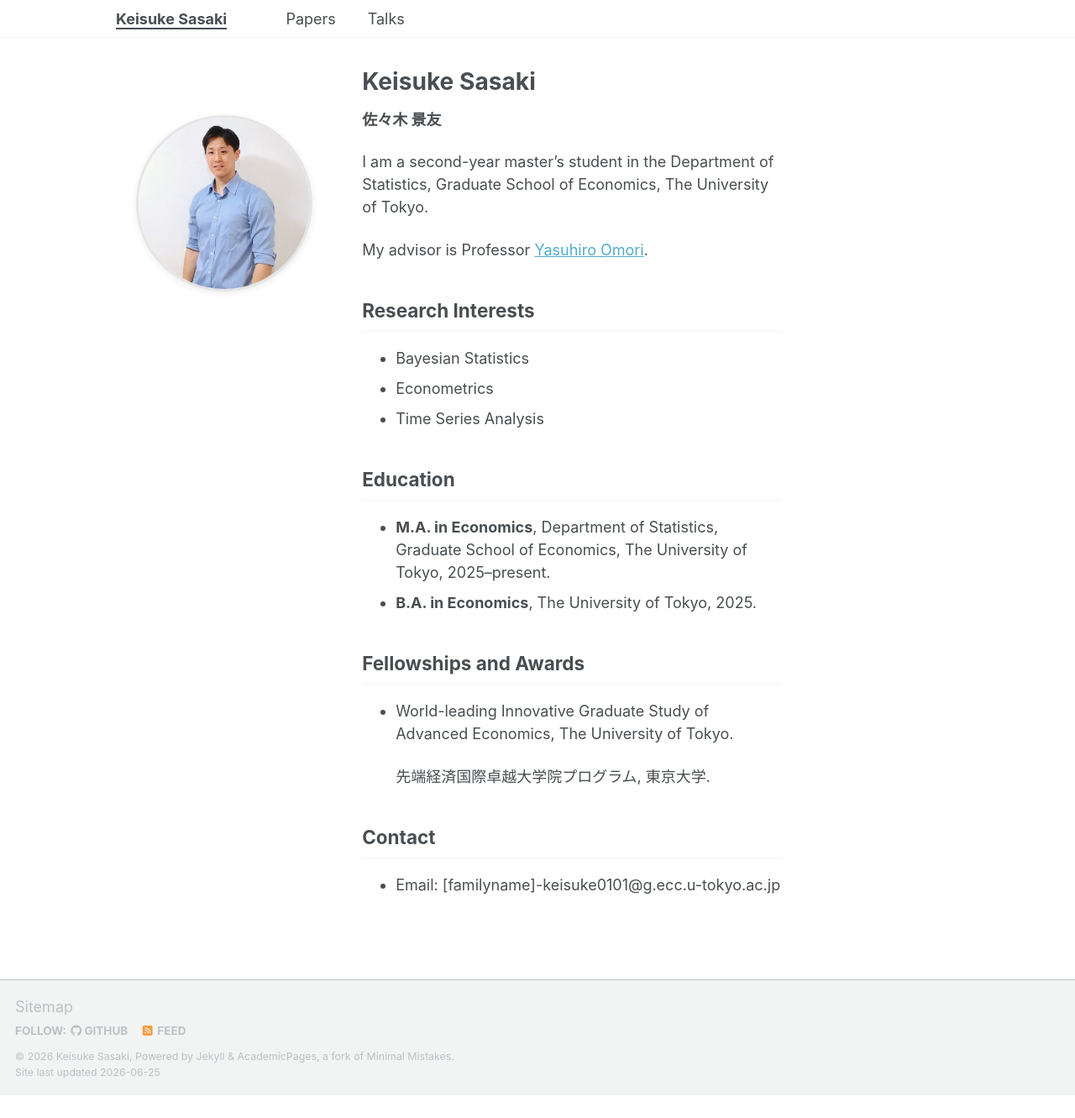
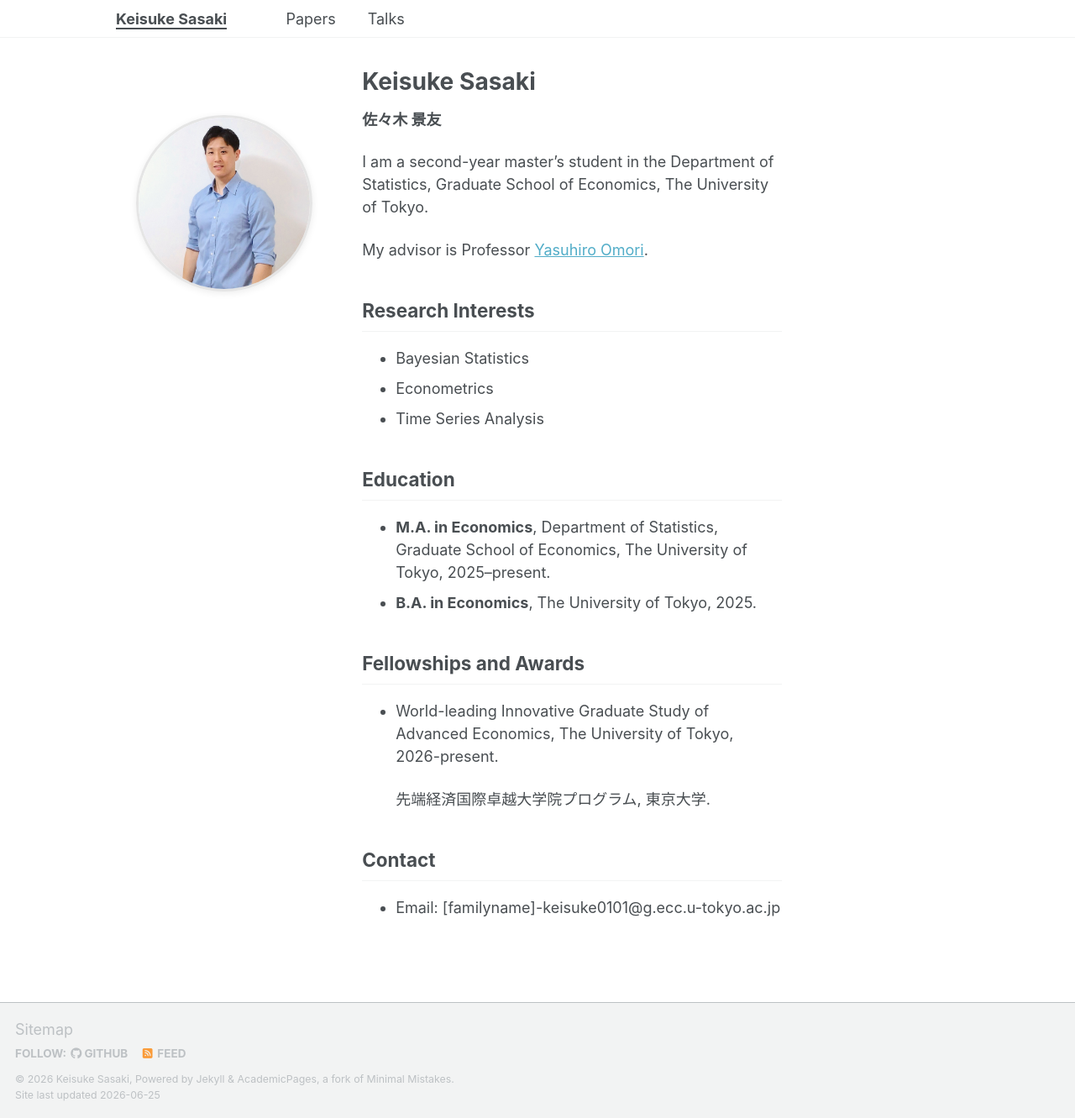
Before and after one commit to ksasaki-stats/ksasaki-stats.github.io, a Jekyll site: the page built from _pages/about.md, in a window 1280 px wide and 1331 px high. Shown: the whole window at 84% size. Built offline with Jekyll 4.4.1, drawn with Linux system fonts in a browser that asks for light colours; a script bundle is joined from its source files by our own code; library files that are not in the unit come from our copies.

Commit message:
Update about.md

```diff
--- a/_pages/about.md
+++ b/_pages/about.md
@@ -77,7 +77,7 @@ My advisor is Professor [Yasuhiro Omori](https://sites.google.com/view/omori-sta
 
 ## Fellowships and Awards
 
-- World-leading Innovative Graduate Study of Advanced Economics, The University of Tokyo.
+- World-leading Innovative Graduate Study of Advanced Economics, The University of Tokyo, 2026-present.
 
   先端経済国際卓越大学院プログラム, 東京大学.
 
```
